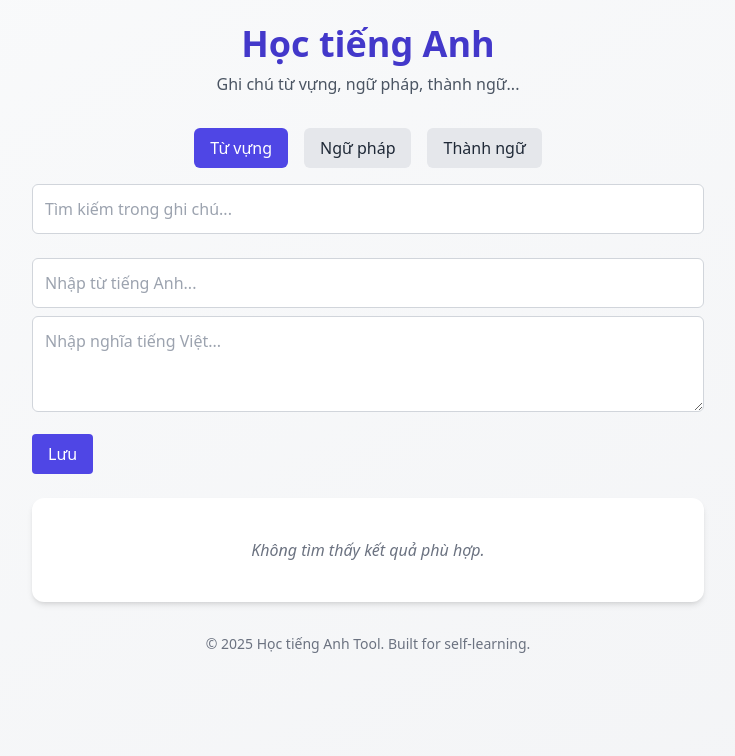
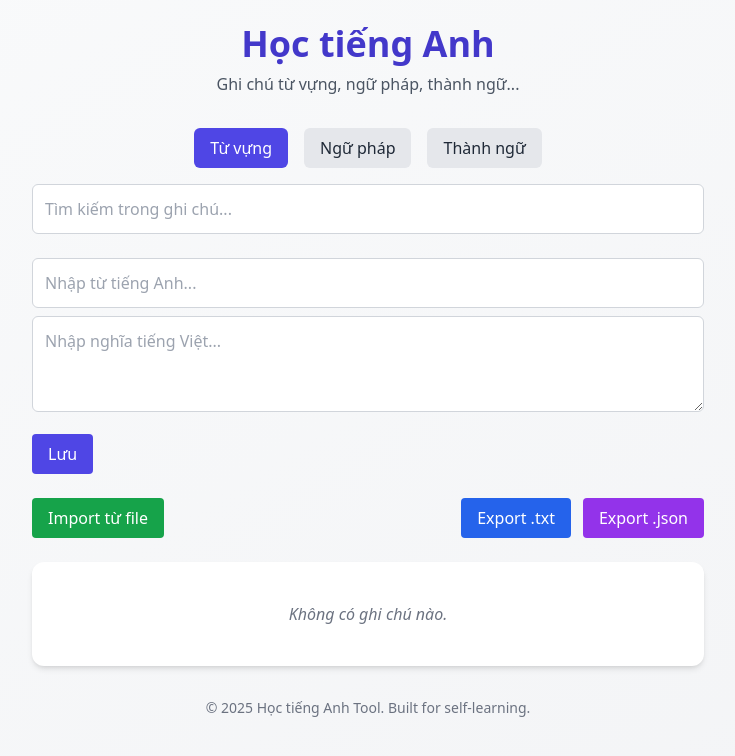
Before and after one commit to haitong53/english-practice, a React (Vite) app: page / in a window 1280 px wide. Shown: the top 756 px of the page, without its empty margins (272-1007 px from the left). Built offline with nearby package versions, Linux system fonts and the light colour scheme.

Commit message:
chức năng export và import

```diff
--- a/src/App.jsx
+++ b/src/App.jsx
@@ -2,8 +2,8 @@ import { useState, useEffect } from "react";
 
 export default function App() {
   const [notes, setNotes] = useState([]);
-  const [newWord, setNewWord] = useState(""); // Từ tiếng Anh
-  const [newMeaning, setNewMeaning] = useState(""); // Nghĩa tiếng Việt
+  const [newWord, setNewWord] = useState("");
+  const [newMeaning, setNewMeaning] = useState("");
   const [currentTab, setCurrentTab] = useState("từ vựng");
   const [searchTerm, setSearchTerm] = useState("");
   const [types] = useState(["từ vựng", "ngữ pháp", "thành ngữ"]);
@@ -55,9 +55,9 @@ export default function App() {
 
   // Hàm highlight từ khóa
   const highlightKeyword = (text, keyword) => {
-    if (!keyword) return text; // Nếu không có từ khóa, trả về văn bản nguyên gốc
+    if (!keyword) return text;
 
-    const regex = new RegExp(`(${keyword})`, "gi"); // Tìm từ khóa không phân biệt chữ hoa/thường
+    const regex = new RegExp(`(${keyword})`, "gi");
     return text.split(regex).map((part, index) =>
       part ? (
         <span key={index}>{part}</span>
@@ -67,6 +67,81 @@ export default function App() {
         </mark>
       )
     );
+  };
+
+  // Hàm Export dữ liệu sang file .txt
+  const handleExportTXT = () => {
+    const content = notes
+      .map((note) => `${note.word} | ${note.meaning} | ${note.type}`)
+      .join("\n");
+
+    const blob = new Blob([content], { type: "text/plain" });
+    const url = URL.createObjectURL(blob);
+    const link = document.createElement("a");
+    link.href = url;
+    link.download = "english-notes.txt";
+    link.click();
+    URL.revokeObjectURL(url);
+  };
+
+  // Hàm Export dữ liệu sang file .json
+  const handleExportJSON = () => {
+    const blob = new Blob([JSON.stringify(notes, null, 2)], {
+      type: "application/json",
+    });
+    const url = URL.createObjectURL(blob);
+    const link = document.createElement("a");
+    link.href = url;
+    link.download = "english-notes.json";
+    link.click();
+    URL.revokeObjectURL(url);
+  };
+
+  // Hàm Import từ file .txt hoặc .json
+  const handleImportFile = (e) => {
+    const file = e.target.files[0];
+    if (!file) return;
+
+    const reader = new FileReader();
+
+    if (file.type === "application/json" || file.name.endsWith(".json")) {
+      // Import từ file JSON
+      reader.onload = (event) => {
+        try {
+          const importedNotes = JSON.parse(event.target.result);
+          const mergedNotes = [...notes, ...importedNotes];
+          setNotes(mergedNotes);
+          saveNotesToLocalStorage(mergedNotes);
+          alert("Đã nhập dữ liệu từ file JSON thành công!");
+        } catch (error) {
+          alert("Lỗi: File JSON không hợp lệ.");
+        }
+      };
+      reader.readAsText(file);
+    } else if (file.type === "text/plain" || file.name.endsWith(".txt")) {
+      // Import từ file TXT (định dạng: từ | nghĩa | loại)
+      reader.onload = (event) => {
+        const lines = event.target.result.split("\n").filter(Boolean);
+        const importedNotes = lines.map((line) => {
+          const [word, meaning, type] = line.split("|").map((s) => s.trim());
+          return {
+            id: Date.now().toString() + Math.random().toString(36).substr(2, 9),
+            word: word || "",
+            meaning: meaning || "",
+            type: type || "từ vựng",
+            addedDate: new Date().toISOString(),
+          };
+        });
+
+        const mergedNotes = [...notes, ...importedNotes];
+        setNotes(mergedNotes);
+        saveNotesToLocalStorage(mergedNotes);
+        alert("Đã nhập dữ liệu từ file TXT thành công!");
+      };
+      reader.readAsText(file);
+    } else {
+      alert("Chỉ hỗ trợ file .txt hoặc .json");
+    }
   };
 
   return (
@@ -84,7 +159,9 @@ export default function App() {
               <button
                 onClick={() => setCurrentTab(type)}
                 className={`px-4 py-2 rounded-md ${
-                  currentTab === type ? "bg-indigo-600 text-white" : "bg-gray-200 hover:bg-gray-300"
+                  currentTab === type
+                    ? "bg-indigo-600 text-white"
+                    : "bg-gray-200 hover:bg-gray-300"
                 }`}
               >
                 {type.charAt(0).toUpperCase() + type.slice(1)}
@@ -132,15 +209,44 @@ export default function App() {
         </button>
       </div>
 
+      {/* Nút Import / Export */}
+      <div className="max-w-2xl mx-auto mb-6 flex gap-3 justify-between">
+        <label className="bg-green-600 hover:bg-green-700 text-white px-4 py-2 rounded cursor-pointer">
+          Import từ file
+          <input
+            type="file"
+            accept=".txt,.json"
+            className="hidden"
+            onChange={handleImportFile}
+          />
+        </label>
+
+        <div className="space-x-3">
+          <button
+            onClick={handleExportTXT}
+            className="bg-blue-600 hover:bg-blue-700 text-white px-4 py-2 rounded"
+          >
+            Export .txt
+          </button>
+          <button
+            onClick={handleExportJSON}
+            className="bg-purple-600 hover:bg-purple-700 text-white px-4 py-2 rounded"
+          >
+            Export .json
+          </button>
+        </div>
+      </div>
+
       {/* Danh sách ghi chú */}
       <main className="max-w-2xl mx-auto bg-white rounded-xl shadow-md overflow-hidden p-6">
         <ul className="space-y-3">
           {filteredNotes.length > 0 ? (
             filteredNotes.map((note) => (
-              <li key={note.id} className="flex justify-between items-center bg-gray-50 p-3 rounded-md">
-                <span>
-                  {highlightKeyword(`${note.word}: ${note.meaning}`, searchTerm)}
-                </span>
+              <li
+                key={note.id}
+                className="flex justify-between items-center bg-gray-50 p-3 rounded-md"
+              >
+                <span>{highlightKeyword(`${note.word}: ${note.meaning}`, searchTerm)}</span>
                 <button
                   onClick={() => handleDeleteNote(note.id)}
                   className="text-sm text-red-600 hover:underline"
@@ -150,9 +256,7 @@ export default function App() {
               </li>
             ))
           ) : (
-            <li className="text-gray-500 italic text-center py-4">
-              Không tìm thấy kết quả phù hợp.
-            </li>
+            <li className="text-gray-500 italic text-center py-4">Không có ghi chú nào.</li>
           )}
         </ul>
       </main>
```
